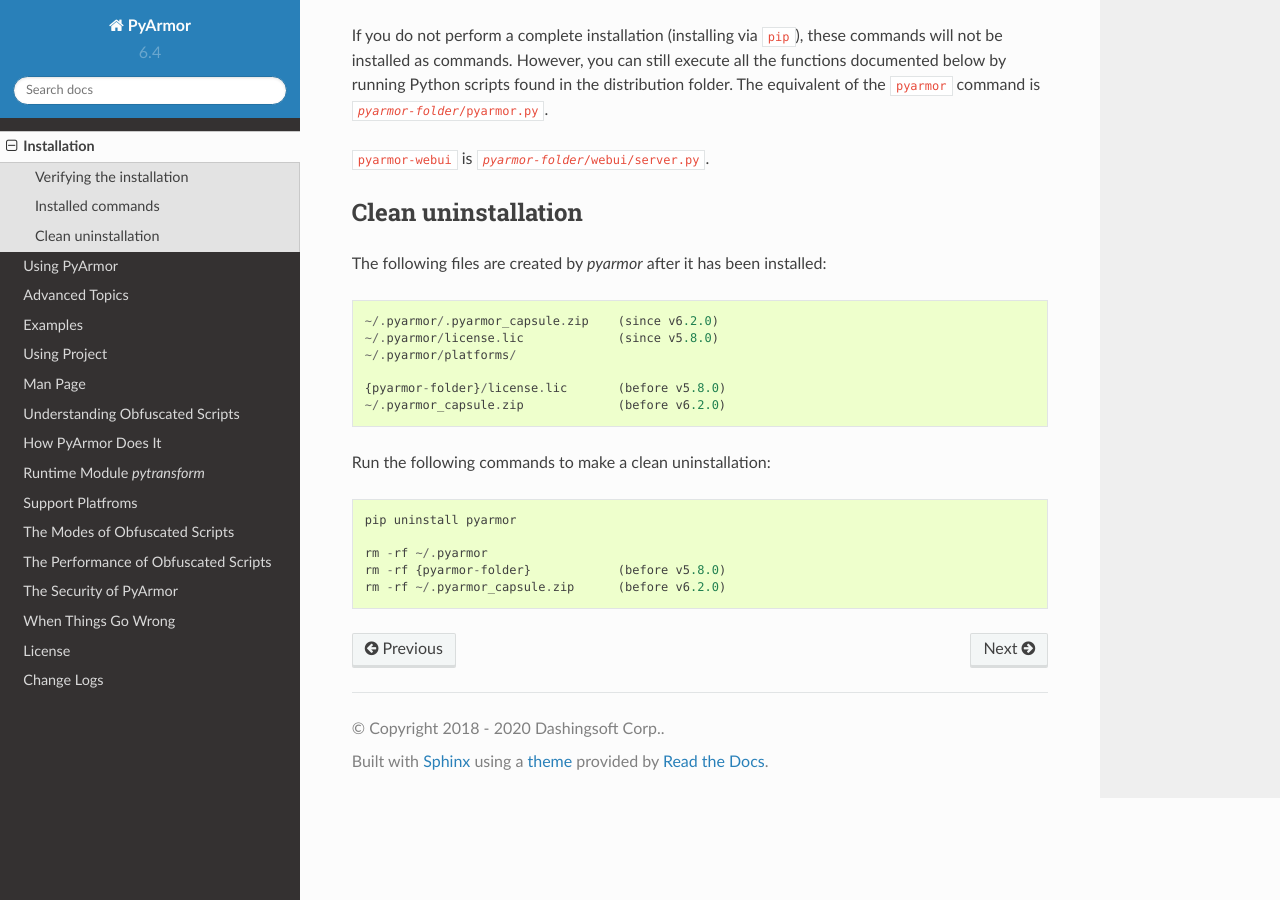
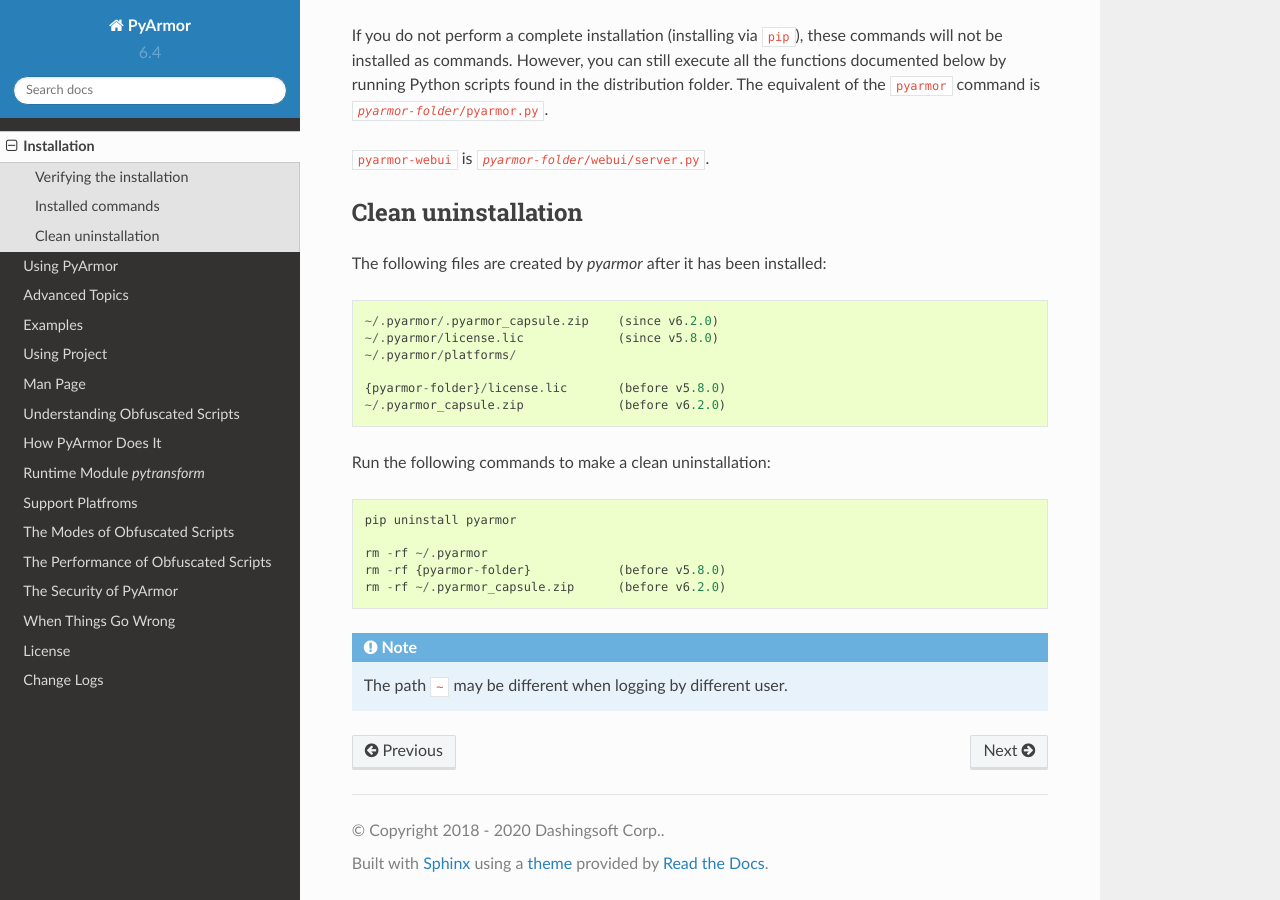
Before and after one commit to dashingsoft/pyarmor, a Sphinx documentation site: the page built from docs/installation.rst, in a window 1280 px wide and 900 px high, scrolled down 975 px. Built offline with Sphinx 7.4.7 and the Read the Docs theme 2.0.0, drawn with Linux system fonts in a browser that asks for light colours.

Commit message:
Add note

```diff
--- a/docs/installation.rst
+++ b/docs/installation.rst
@@ -64,4 +64,8 @@
     rm -rf {pyarmor-folder}            (before v5.8.0)
     rm -rf ~/.pyarmor_capsule.zip      (before v6.2.0)
 
+.. note::
+
+   The path ``~`` may be different when logging by different user.
+
 .. include:: _common_definitions.txt
```
